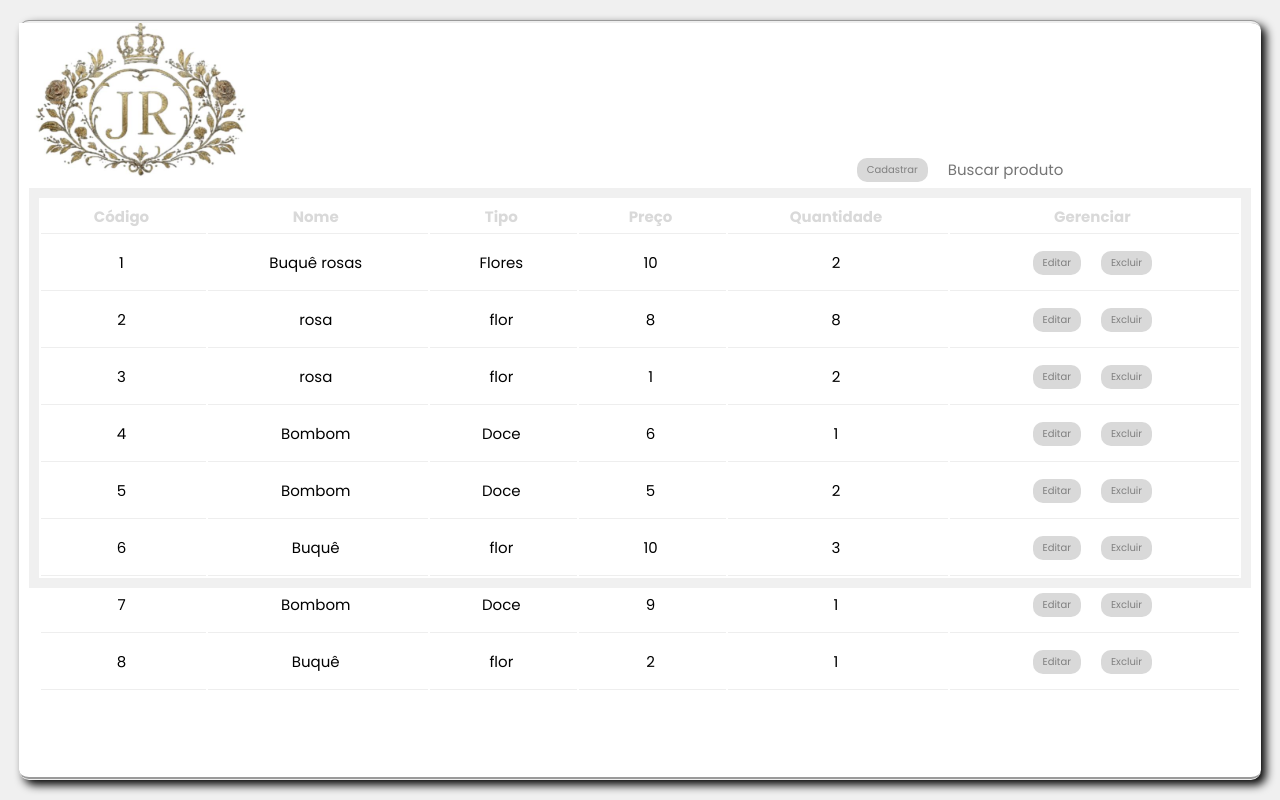
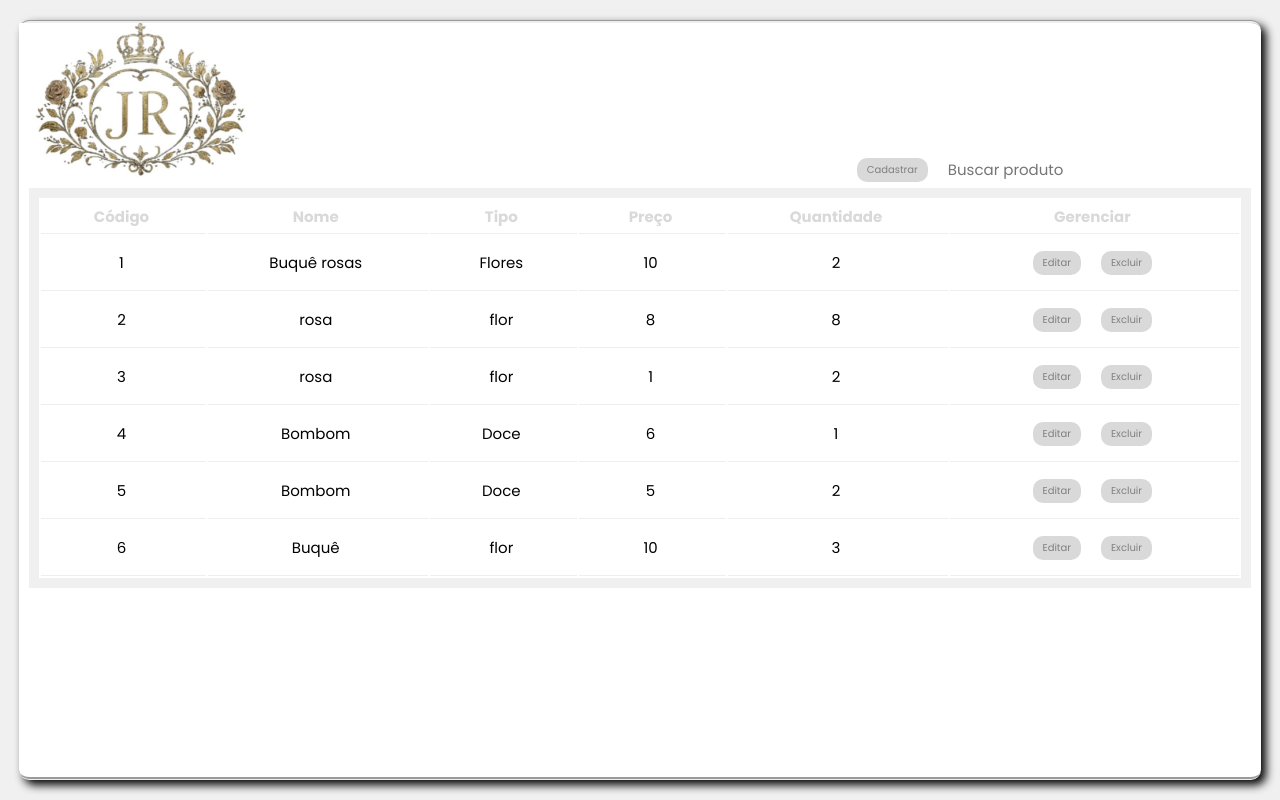
Before and after one commit to renato-dsantos/ProjetoFloriculturaAngular, an Angular app: page /produto in a window 1280 px wide. Built offline with nearby package versions, Linux system fonts and the light colour scheme; data requests are answered from the project's data file.

Commit message:
Atualizando css tabela

```diff
--- a/src/app/pages/produto/produto.component.css
+++ b/src/app/pages/produto/produto.component.css
@@ -41,6 +41,7 @@ img{
 
 .produto{
 	display:block;
+	overflow: auto;/*Teste rolangem da tela*/
 	height: 50vh;
 	background-color: white;
 	border-style: solid;
@@ -75,7 +76,10 @@ button{
 
 }
 
-
+  .tabela {
+	width: 100%;
+	overflow-x: auto; /* teste de rolagem */
+}
 
 table{
 
```
